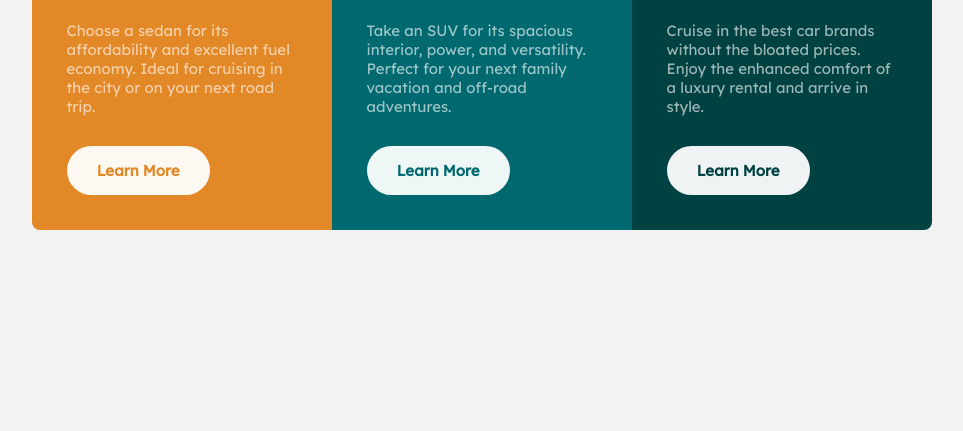
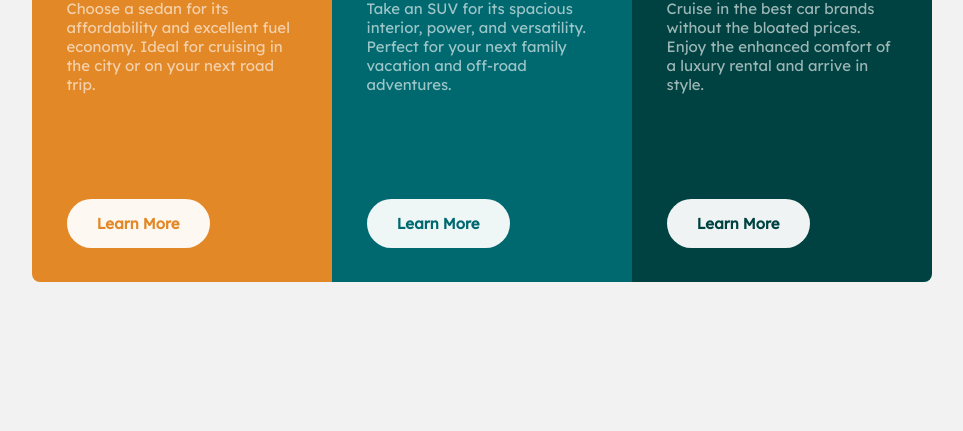
Before and after one commit to GabrielSerban95/3-column-preview-card-component-main, a plain HTML site: page index.html in a window 1280 px wide. Shown: the part 369-800 px from the top of the page, without its empty margins (158-1121 px from the left). Drawn offline with Linux system fonts and the light colour scheme.

Commit message:
style modified

```diff
--- a/Style.css
+++ b/Style.css
@@ -85,4 +85,12 @@ button:hover {
         grid-template-columns: repeat(3, 1fr);
         max-width: 900px;
     }
+
+    .car {
+        gap: 3rem
+    }
+
+    button {
+        margin-top: 4rem
+    }
 }
```
